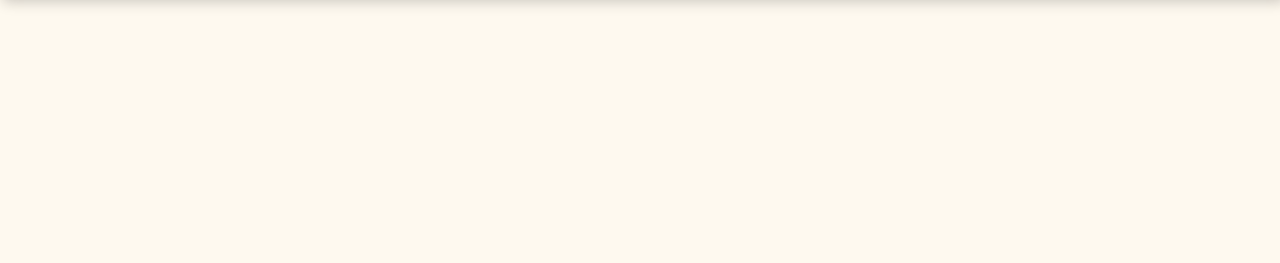
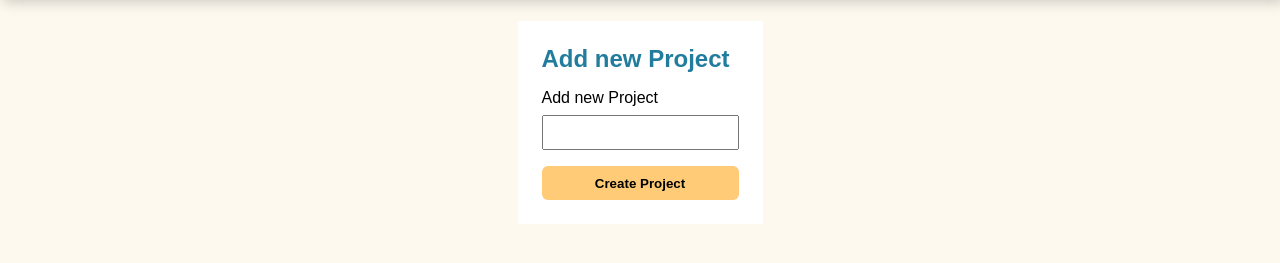
Before and after one commit to med-asc/todo-list, a website built with webpack: page src/template.html in a window 1280 px wide. Both pictures are taken after a click on the button "Add project". Shown: the part 63-326 px from the top of the page. Built offline with nearby package versions, Linux system fonts and the light colour scheme.

Commit message:
Create new project in ui

```diff
--- a/src/modules/uiLoad.js
+++ b/src/modules/uiLoad.js
@@ -1,3 +1,5 @@
+import uiProject from "./uiProject";
+
 // Creates elements that are required for the page
 const uiPageLoad = {
     init: function() {
@@ -6,6 +8,13 @@ const uiPageLoad = {
     },
     cacheDoom: function() {
         this.container = document.querySelector('.nav-start');
+        this.body = document.querySelector('#mainContent .container');
+        this.btnProject = document.querySelector('.btn-project');
+    },
+    bindEvents: function() {
+        this.btnProject.addEventListener('click', () => {
+            this.projectForm();
+        });
     },
     createProject: function() {
         let nav = document.createElement('nav');
@@ -19,7 +28,54 @@ const uiPageLoad = {
 
         this.container.appendChild(nav);
         this.container.appendChild(btnAdd);
+        this.cacheDoom();
+        this.bindEvents();
     },
+    projectForm: function() {
+        this.body.innerHTML = '';
+        let heading = document.createElement('div');
+        heading.classList.add('container-heading');
+        let title = document.createElement('h2');
+        title.textContent = 'Add new Project';
+
+        heading.appendChild(title);
+        this.body.appendChild(heading);
+
+        let form = document.createElement('form');
+        form.setAttribute('action', '');
+        let formRow1 = document.createElement('div');
+        let titleLabel = document.createElement('label');
+        titleLabel.setAttribute('for', 'projectTitle');
+        titleLabel.textContent = 'Add new Project';
+        let titleInput = document.createElement('input');
+        titleInput.setAttribute('type', 'text');
+        titleInput.setAttribute('name', 'projectTitle');
+        titleInput.setAttribute('id', 'projectTitle');
+
+        let formBtn = document.createElement('button');
+        formBtn.textContent = 'Create Project';
+        formBtn.classList.add('btn');
+        formBtn.setAttribute('id', 'submitProject');
+
+        formRow1.appendChild(titleLabel);
+        formRow1.appendChild(titleInput);
+        form.appendChild(formRow1);
+        form.appendChild(formBtn);
+
+        this.body.appendChild(form);
+        this.cacheDoom();
+        this.bindEvents();
+        this.projectSubmit();
+    },
+    projectSubmit: function() {
+        const btnSubmitProject = document.querySelector('#submitProject');
+        btnSubmitProject.addEventListener('click', (e) => {
+            e.preventDefault();
+            const titleValue = document.querySelector('#projectTitle').value;
+            uiProject.create(titleValue);
+            this.body.innerHTML = '';
+        });
+    }
 }
 
 export default uiPageLoad;
--- a/src/modules/uiProject.js
+++ b/src/modules/uiProject.js
@@ -1,3 +1,5 @@
+import Project from "./project";
+
 // Add          | Adds project to navigation
 // SetActive    | Sets project as active in navigation
 const uiProject = {
@@ -18,8 +20,11 @@ const uiProject = {
     setActive: function(obj) {
         let id = document.querySelector(`.project li[data-id="${obj.id}"]`);
         id.classList.add('active');
+    },
+    create: function(title) {
+        const n = new Project(title);
+        this.add(n);
     }
-
 }
 
 export default uiProject;
--- a/src/style/style.css
+++ b/src/style/style.css
@@ -14,8 +14,20 @@
     margin: 0;
 }
 
-html, body {
-    height: 100vh;
+label,
+input {
+    display: block;
+}
+
+label {
+    margin-bottom: 8px;
+}
+
+input {
+    padding: 8px;
+    width: 100%;
+    box-sizing: border-box;
+    font-family: inherit;
 }
 
 body {
@@ -93,6 +105,11 @@ body {
     cursor: pointer;
     border-radius: 6px;
     font-weight: 600;
+    background: var(--color-yellow);
+}
+
+.btn:hover {
+    background-color: rgb(252, 211, 144);
 }
 
 .btn-project {
@@ -103,3 +120,25 @@ body {
 .btn-project:hover {
     background-color: rgb(33, 218, 200);
 }
+
+main {
+    margin-top: 24px;
+    display: grid;
+    justify-items: center;
+}
+
+.container {
+    padding: 24px;
+    background-color: var(--text-white);
+}
+
+.container h2 {
+    color: var(--color-blue);
+    margin-bottom: 1rem;
+}
+
+.container form {
+    display: flex;
+    flex-direction: column;
+    gap: 16px;
+}
--- a/src/template.html
+++ b/src/template.html
@@ -19,7 +19,9 @@
         </div>
     </header>
     <main id="mainContent">
+        <div class="container">
 
+        </div>
     </main>
 </body>
 </html>
```
Also changed, not shown: dist/index.bundle.js, dist/index.html.
